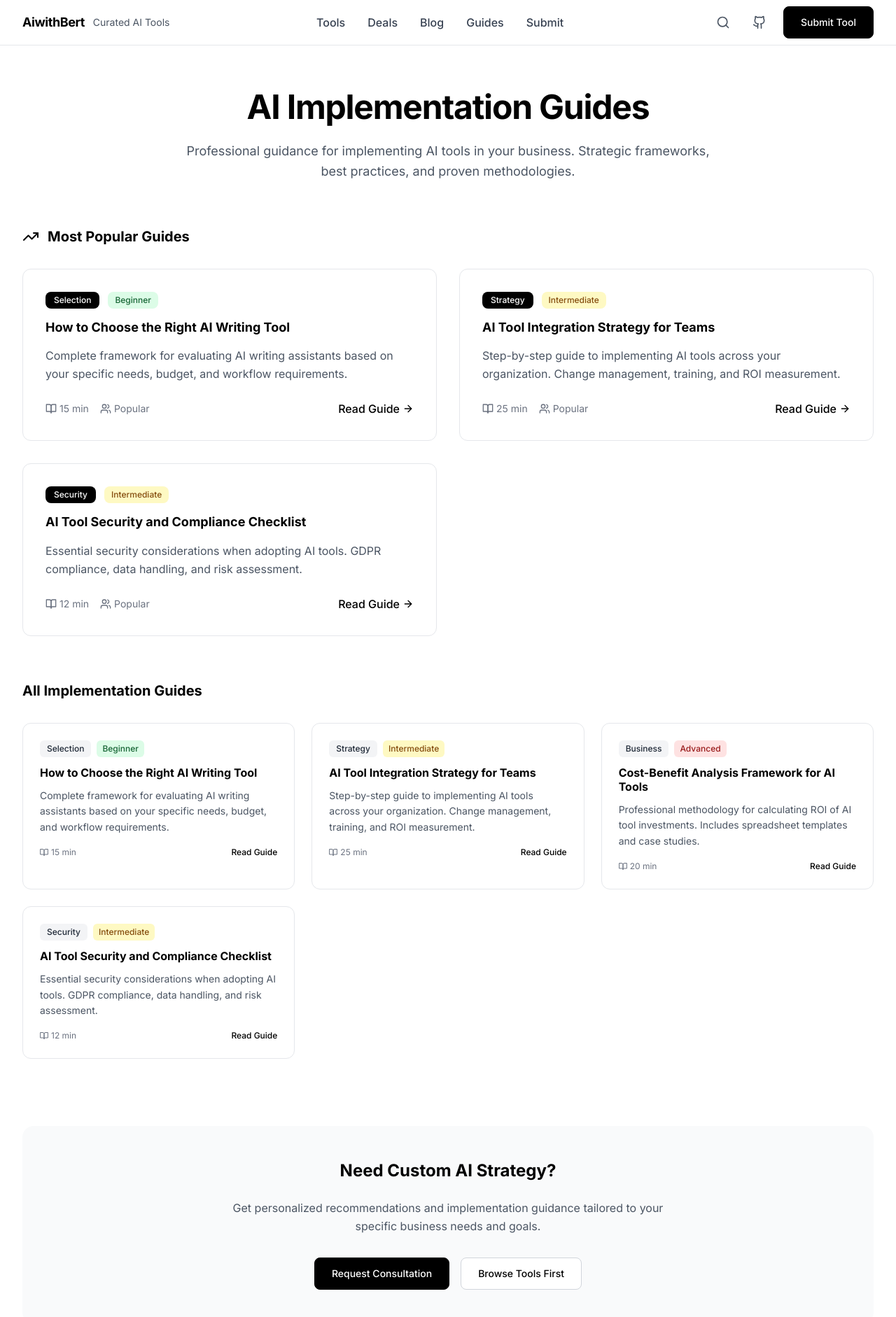
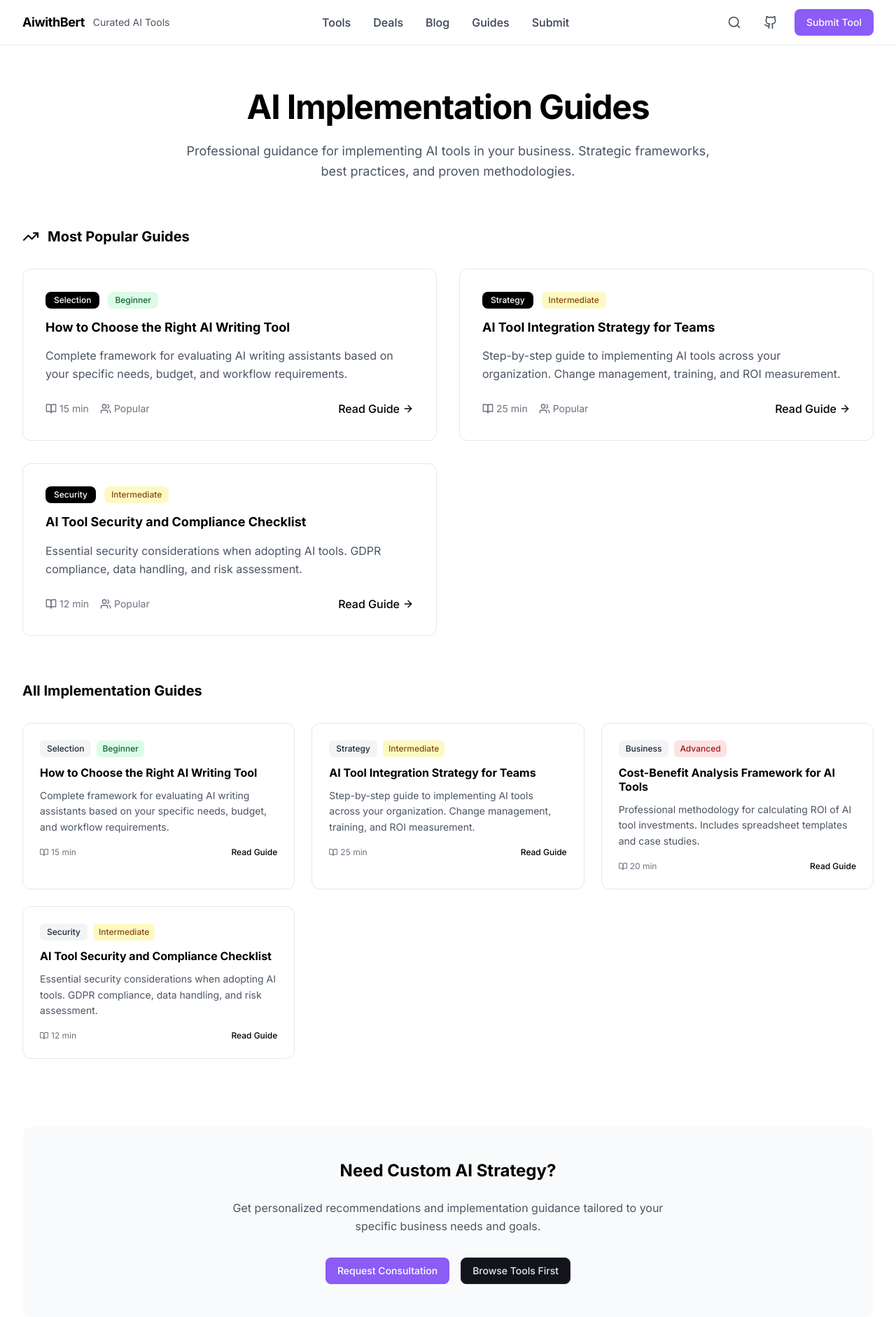
Before and after one commit to bertus37987/ai-tools-directory, a Next.js app: page /guides in a window 1280 px wide. Shown: the top 1882 px of the page at 70% size. Built offline with nearby package versions, Linux system fonts and the light colour scheme.

Commit message:
feat: dark purple globals - minimalist buttons, cards, navigation

```diff
--- a/src/app/globals.css
+++ b/src/app/globals.css
@@ -4,7 +4,7 @@
 
 @layer base {
   * {
-    @apply border-gray-200;
+    @apply border-dark-border;
   }
 
   html {
@@ -12,29 +12,37 @@
   }
 
   body {
-    @apply font-sans leading-relaxed;
+    @apply bg-dark-bg text-dark-text font-sans leading-relaxed antialiased;
   }
 }
 
 @layer components {
+  /* Minimalist button styles */
   .btn-primary {
-    @apply inline-flex items-center justify-center px-6 py-3 text-sm font-medium text-white bg-black border border-black rounded-lg hover:bg-gray-900 focus:outline-none focus:ring-2 focus:ring-black focus:ring-offset-2 transition-colors duration-200;
+    @apply inline-flex items-center justify-center px-4 py-2 text-sm font-medium text-white bg-dark-accent hover:bg-dark-accent-hover border border-transparent rounded-lg transition-colors duration-150 focus:outline-none focus:ring-2 focus:ring-dark-accent focus:ring-offset-2 focus:ring-offset-dark-bg;
   }
 
   .btn-secondary {
-    @apply inline-flex items-center justify-center px-6 py-3 text-sm font-medium text-black bg-white border border-gray-300 rounded-lg hover:bg-gray-50 focus:outline-none focus:ring-2 focus:ring-gray-500 focus:ring-offset-2 transition-colors duration-200;
+    @apply inline-flex items-center justify-center px-4 py-2 text-sm font-medium text-dark-text bg-dark-bg-secondary hover:bg-dark-bg-tertiary border border-dark-border rounded-lg transition-colors duration-150;
   }
 
+  /* Compact tool card */
   .tool-card {
-    @apply bg-white border border-gray-200 rounded-xl p-6 hover:border-gray-300 hover:shadow-lg transition-all duration-200;
+    @apply bg-dark-bg-secondary border border-dark-border rounded-lg p-4 hover:border-dark-accent transition-all duration-200;
   }
 
+  /* Category badge */
   .category-badge {
-    @apply inline-flex items-center px-3 py-1 text-xs font-medium bg-gray-100 text-gray-800 rounded-full;
+    @apply inline-flex items-center px-2.5 py-0.5 text-xs font-medium bg-dark-bg-tertiary text-dark-text-secondary rounded-full;
   }
 
-  .search-input {
-    @apply w-full px-4 py-3 text-black bg-white border border-gray-300 rounded-lg focus:outline-none focus:ring-2 focus:ring-black focus:border-transparent placeholder-gray-500;
+  /* Minimalist navigation */
+  .nav-link {
+    @apply text-dark-text-secondary hover:text-dark-text transition-colors duration-150 text-sm;
+  }
+
+  .nav-link-active {
+    @apply text-dark-accent;
   }
 }
 
@@ -42,13 +50,4 @@
   .text-balance {
     text-wrap: balance;
   }
-
-  .scrollbar-hide {
-    -ms-overflow-style: none;
-    scrollbar-width: none;
-  }
-
-  .scrollbar-hide::-webkit-scrollbar {
-    display: none;
-  }
 }
```
